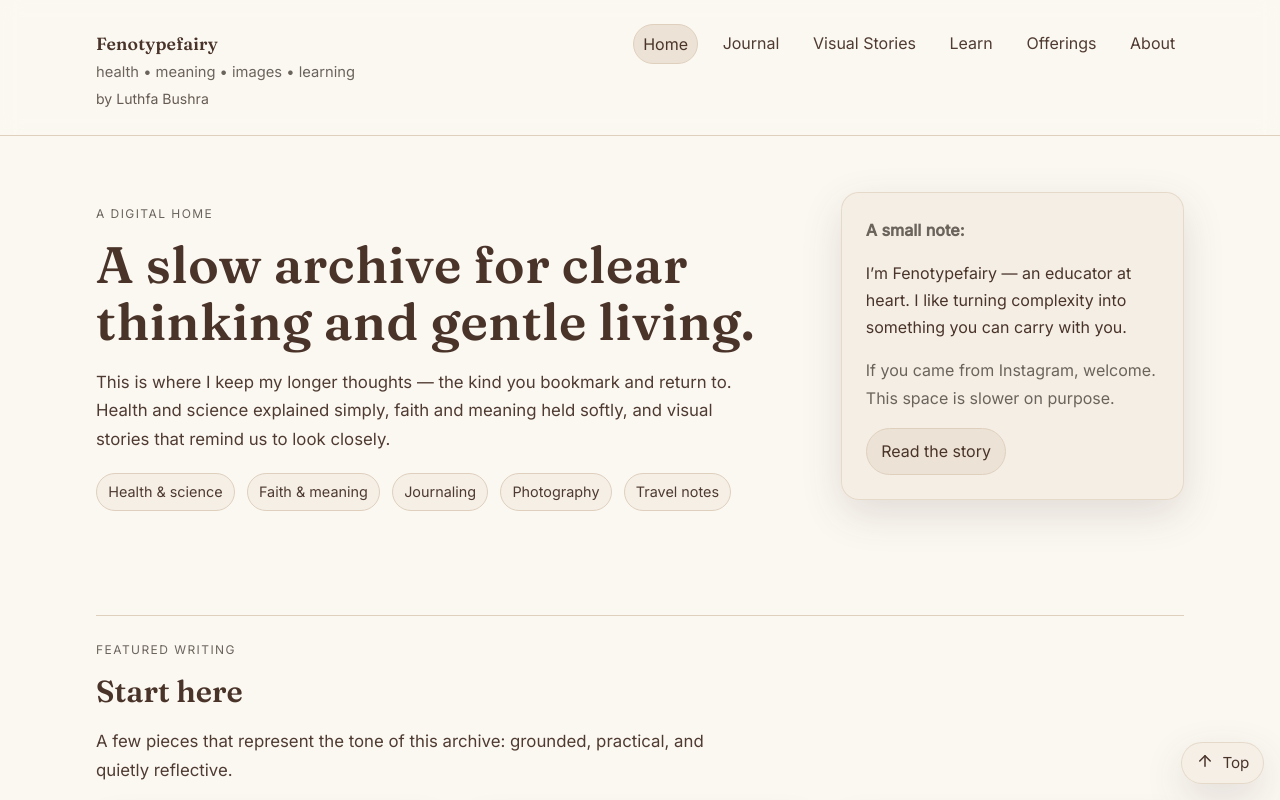
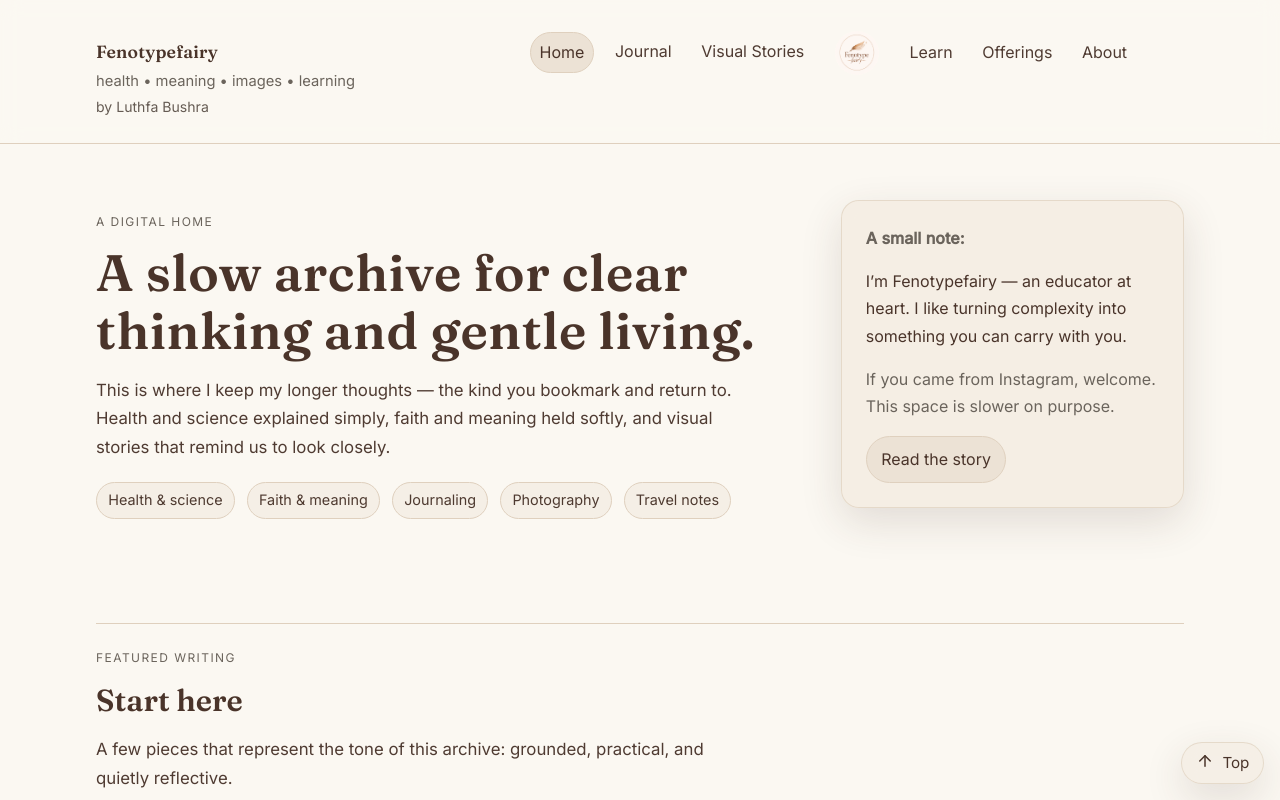
Before and after one commit to luthfabushra/LuthfaBushra.github.io, a plain HTML site: page index.html in a window 1280 px wide. Shown: the top 800 px of the page. Drawn offline with Linux system fonts and the light colour scheme.

Commit message:
Add navbar and footer logos

```diff
--- a/assets/css/styles.css
+++ b/assets/css/styles.css
@@ -190,6 +190,64 @@ a:hover { text-decoration-thickness: 2px; }
 
 .nav a:hover {
   background: color-mix(in srgb, var(--surface) 80%, var(--bg));
+}
+
+/* Home nav: logo centered */
+.nav--home {
+  gap: var(--s-3);
+}
+
+.nav--home .nav-group {
+  display: flex;
+  flex-wrap: wrap;
+  gap: var(--s-3);
+}
+
+.nav-logo {
+  display: inline-flex;
+  align-items: center;
+  justify-content: center;
+  padding: 0.25rem;
+  border-radius: 999px;
+  border: 1px solid transparent;
+  text-decoration: none;
+}
+
+.nav-logo:hover {
+  background: color-mix(in srgb, var(--surface) 80%, var(--bg));
+}
+
+.nav-logo img {
+  width: 44px;
+  height: 44px;
+  border-radius: 999px;
+}
+
+@media (min-width: 880px) {
+  .nav--home {
+    display: grid;
+    grid-template-columns: 1fr auto 1fr;
+    align-items: center;
+  }
+
+  .nav--home .nav-group--left {
+    justify-content: flex-end;
+  }
+
+  .nav--home .nav-group--right {
+    justify-content: flex-start;
+  }
+}
+
+@media (max-width: 879px) {
+  .nav--home {
+    justify-content: center;
+  }
+
+  .nav--home .nav-logo {
+    flex: 0 0 100%;
+    margin: var(--s-2) 0;
+  }
 }
 
 /* Typography */
@@ -457,6 +515,17 @@ h3 {
 .footer-links a { text-decoration: none; }
 .footer-links a:hover { text-decoration: underline; }
 
+.footer-logo {
+  display: inline-flex;
+  justify-self: start;
+  text-decoration: none;
+}
+
+.footer-logo img {
+  width: min(340px, 100%);
+  height: auto;
+}
+
 .icon-link {
   display: inline-flex;
   align-items: center;
--- a/index.html
+++ b/index.html
@@ -24,13 +24,22 @@
         <span class="byline">by Luthfa Bushra</span>
       </a>
 
-      <nav class="nav" aria-label="Primary">
+      <nav class="nav nav--home" aria-label="Primary">
+        <div class="nav-group nav-group--left">
           <a href="index.html" aria-current="page">Home</a>
           <a href="journal.html">Journal</a>
           <a href="visual-stories.html">Visual Stories</a>
+        </div>
+
+        <a class="nav-logo" href="index.html" aria-label="Fenotypefairy home">
+          <img src="Website_logo/FenotypeFairy_logo_bg-brown_circle-800x800.png" alt="Fenotypefairy logo" width="44" height="44" decoding="async" />
+        </a>
+
+        <div class="nav-group nav-group--right">
           <a href="learn.html">Learn</a>
           <a href="offerings.html">Offerings</a>
           <a href="about.html">About</a>
+        </div>
       </nav>
     </div>
   </header>
@@ -163,6 +172,9 @@
           </svg>
         </a>
       </div>
+      <a class="footer-logo" href="index.html" aria-label="Fenotypefairy home">
+        <img src="Website_logo/FenotypeFairy_logo_brown-bg-1100x300.png" alt="Fenotypefairy logo" loading="lazy" decoding="async" width="330" height="90" />
+      </a>
       <small>© 2026 Luthfa Bushra. Built as a calm, living archive.</small>
     </div>
   </footer>
```
Also changed, not shown: about.html (+3 -0 lines), journal.html (+3 -0 lines), journal/2025/10/the-most-underrated-health-skill-recovery.html (+3 -0 lines), journal/2025/11/a-quiet-system-for-journaling.html (+3 -0 lines), journal/2025/12/on-barakah-in-ordinary-days.html (+3 -0 lines), journal/2026/01/what-stable-energy-actually-means.html (+3 -0 lines), learn.html (+3 -0 lines), offerings.html (+3 -0 lines), visual-stories.html (+3 -0 lines). Lines whose indentation alone changed are shown as unchanged.
